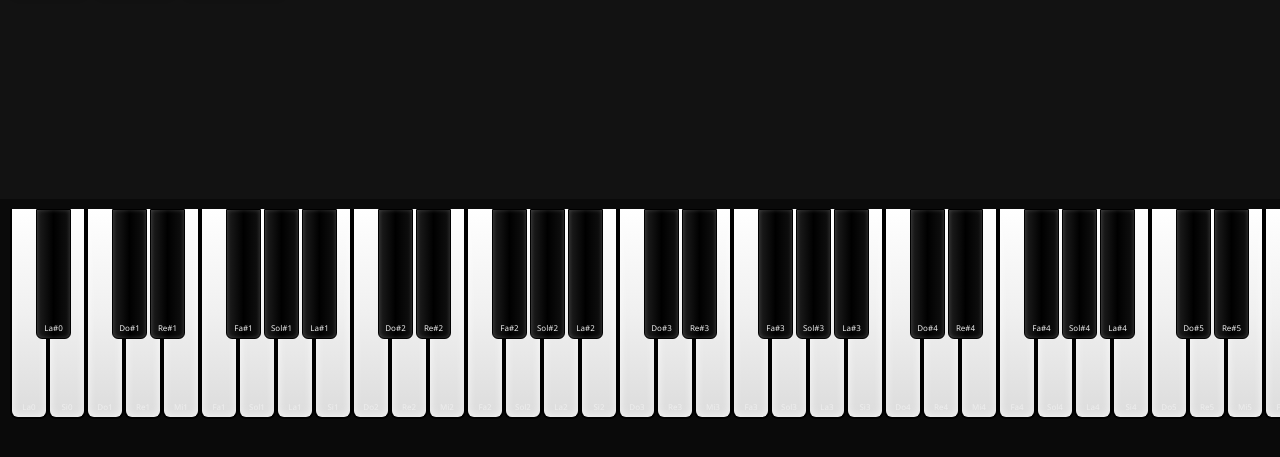
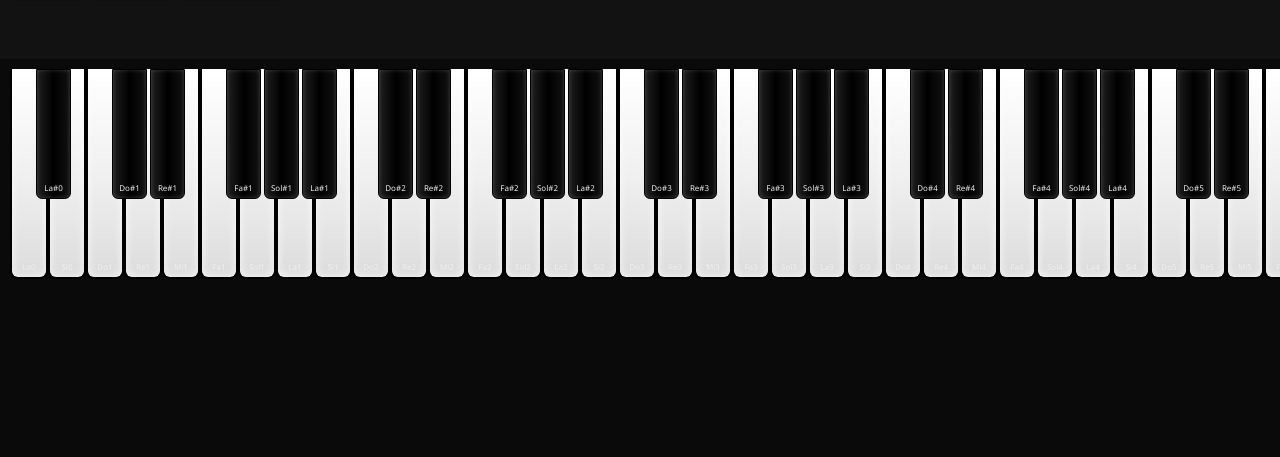
Before and after one commit to josefranciisco17-collab/Piano-Deluxe-Premium-2, a plain HTML site: page index.html in a window 1280 px wide. Shown: the part 81-538 px from the top of the page. Drawn offline with Linux system fonts and the light colour scheme.

Commit message:
Fix piano container and zoom for APK

```diff
--- a/index.html
+++ b/index.html
@@ -114,7 +114,7 @@
 left:0;
 width:100%;
 max-width:100vw;
-height:65vh;
+height:calc(100vh - 140px);
 background:#0a0a0a;
 padding:10px;
 box-sizing:border-box;
```
